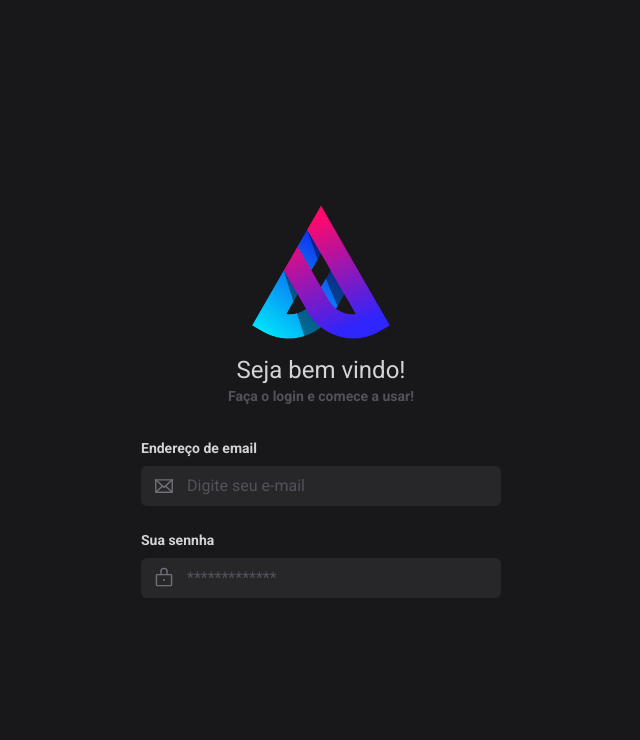
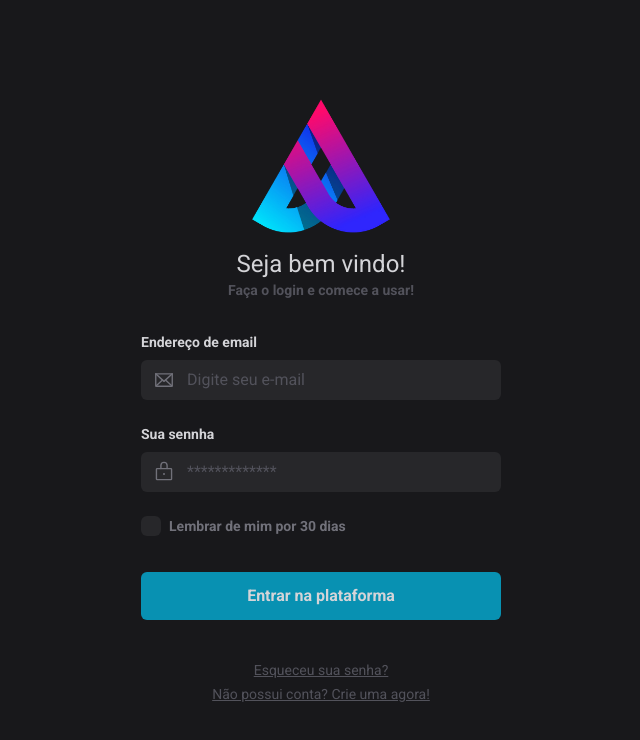
Before and after one commit to wwilliamsantana/Front-Login-Register-Page, a React (Vite) app: page / in a window 1280 px wide. Shown: the top 740 px of the page, without its empty margins (319-959 px from the left). Built offline with nearby package versions, Linux system fonts and the light colour scheme; a web font is replaced by a local one.

Commit message:
Estrutura -  Login Complete

```diff
--- a/src/pages/Login.tsx
+++ b/src/pages/Login.tsx
@@ -1,4 +1,5 @@
-import { Envelope, Lock } from 'phosphor-react'
+import { Check, Envelope, Lock } from 'phosphor-react'
+import * as Checkbox from '@radix-ui/react-checkbox'
 
 export function Login() {
   return (
@@ -39,7 +40,34 @@ export function Login() {
               />
             </div>
           </label>
+
+          <label
+            htmlFor="remember"
+            className="flex items-center justify-start gap-2 px-8 "
+          >
+            <Checkbox.Root className="w-5 h-5 rounded-md bg-zinc-800 flex items-center justify-center outline-none">
+              <Checkbox.Indicator>
+                <Check size={16} className="text-zinc-300" />
+              </Checkbox.Indicator>
+            </Checkbox.Root>
+            <strong className="text-sm text-zinc-500">
+              Lembrar de mim por 30 dias
+            </strong>
+          </label>
+
+          <button className="bg-cyan-600 mx-8 rounded-md py-3 mt-3 font-bold text-zinc-300 bg-[200% 200%]">
+            Entrar na plataforma
+          </button>
         </form>
+
+        <div className="flex items-center justify-center mt-10 gap-1 flex-col">
+          <a href="" className="text-zinc-600 underline text-sm">
+            Esqueceu sua senha?
+          </a>
+          <a href="" className="text-zinc-600 underline text-sm">
+            Não possui conta? Crie uma agora!
+          </a>
+        </div>
       </div>
     </div>
   )
```
